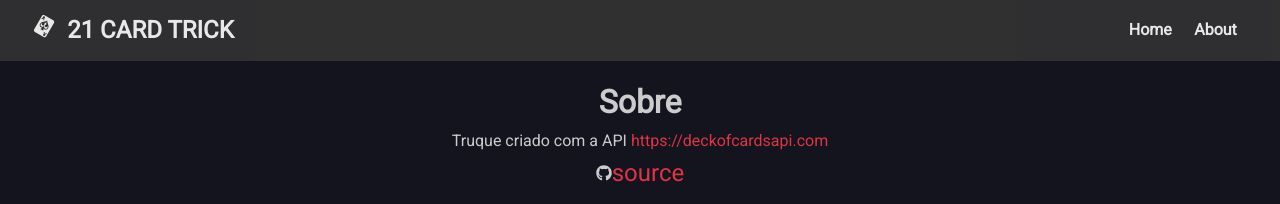
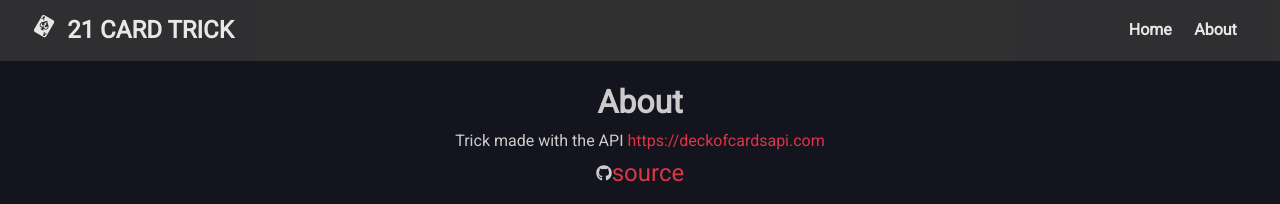
Before and after one commit to anluuu/aaaaa, a React (Create React App) app: page /about in a window 1280 px wide. Shown: the top 204 px of the page. Built offline with nearby package versions, Linux system fonts and the light colour scheme.

Commit message:
last updates

```diff
--- a/package.json
+++ b/package.json
@@ -10,7 +10,8 @@
     "react-icons": "^3.8.0",
     "react-lodash": "^0.1.2",
     "react-router-dom": "^5.1.2",
-    "react-scripts": "3.2.0"
+    "react-scripts": "3.2.0",
+    "styled-components": "^4.4.1"
   },
   "scripts": {
     "start": "react-scripts start",
--- a/src/components/ThreeLines.js
+++ b/src/components/ThreeLines.js
@@ -65,11 +65,11 @@ const ThreeLines = () => {
     return (
         <div>
         {!halfDeck ? <Spinner/> : null}
-          {!card ? <Fragment>
+          {card ? <LastCard card={card} resetGame={resetGame} /> : <Fragment>
             <Line pile={pileOne} selectLine={selectLine} lineNum={1} />
             <Line pile={pileTwo} selectLine={selectLine} lineNum={2} />
             <Line pile={pileThree} selectLine={selectLine} lineNum={3} />
-          </Fragment> : <LastCard card={card} resetGame={resetGame} />}
+          </Fragment>}
 
         </div>
     )
--- a/src/components/layouts/Navbar.js
+++ b/src/components/layouts/Navbar.js
@@ -1,7 +1,9 @@
 import React from 'react';
 import { Link } from 'react-router-dom';
 import { GiAce } from 'react-icons/gi'
+
 const Navbar = () => {
+
   return(
     <nav className='navbar bg-dark'>
       <h1>
--- a/src/components/pages/About.js
+++ b/src/components/pages/About.js
@@ -4,8 +4,8 @@ import { FaGithub } from 'react-icons/fa'
 const About = () => {
   return (
     <div className="text-light text-center">
-      <h1>Sobre</h1>
-      <p>Truque criado com a API <a href='https://deckofcardsapi.com'>https://deckofcardsapi.com</a></p>
+      <h1>About</h1>
+      <p>Trick made with the API <a href='https://deckofcardsapi.com'>https://deckofcardsapi.com</a></p>
       <div><FaGithub /><a className="lead" href="https://github.com/anluuu/21-card-trick">source</a></div>
     </div>
 
```
Also changed, not shown: 1 other file (tests, documents, lock files or other folders).
